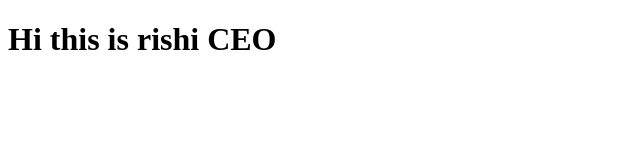
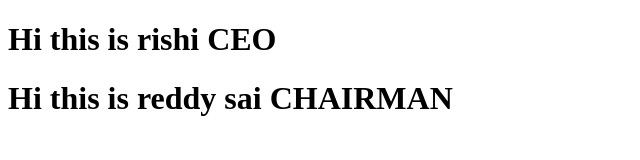
Before and after one commit to rohithg319/github, a plain HTML site: page index.html in a window 1280 px wide. Shown: the whole page, without its empty margins (0-640 px from the left). Drawn offline with Linux system fonts and the light colour scheme.

Commit message:
second commit

```diff
--- a/index.html
+++ b/index.html
@@ -7,5 +7,6 @@
 </head>
 <body>
     <h1>Hi this is rishi CEO</h1>
+    <h1>Hi this is reddy sai CHAIRMAN</h1>
 </body>
 </html>
```
